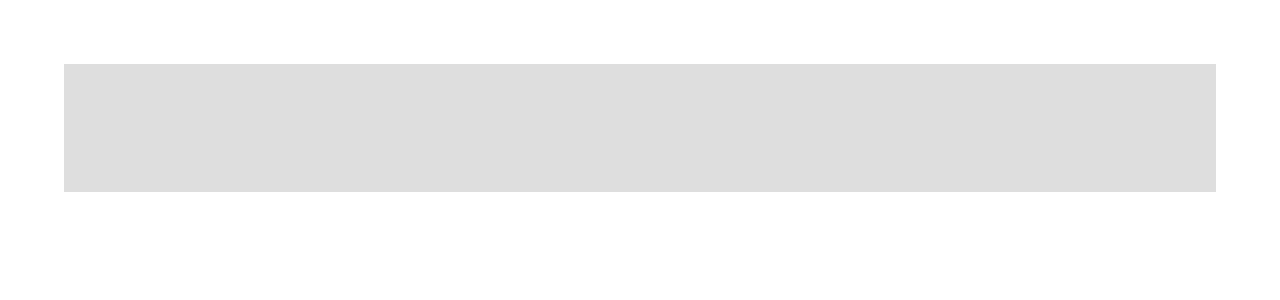
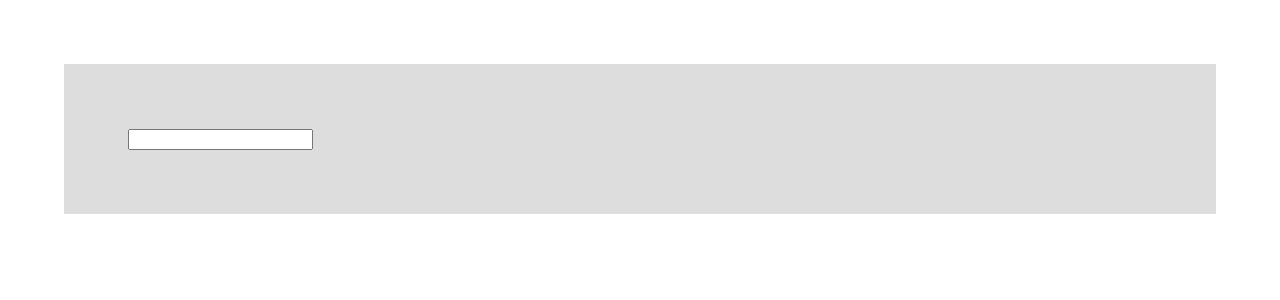
Before and after one commit to argasek/codebrainers-2020-11, a React (Create React App) app: page / in a window 1280 px wide. Shown: the top 300 px of the page. Built offline with nearby package versions, Linux system fonts and the light colour scheme.

Commit message:
Create SetFullName method

```diff
--- a/src/App.js
+++ b/src/App.js
@@ -5,13 +5,19 @@ class App extends React.Component {
 
   constructor (props) {
     super(props);
+    this.state = {
+      fullName: ''
+    };
   }
+  setFullName () {
+
+  };
 
   render () {
 
     return (
       <div style={{ backgroundColor: '#ddd', padding: '4rem' }}>
-
+        <input type="text" />
       </div>
     );
   }
```
